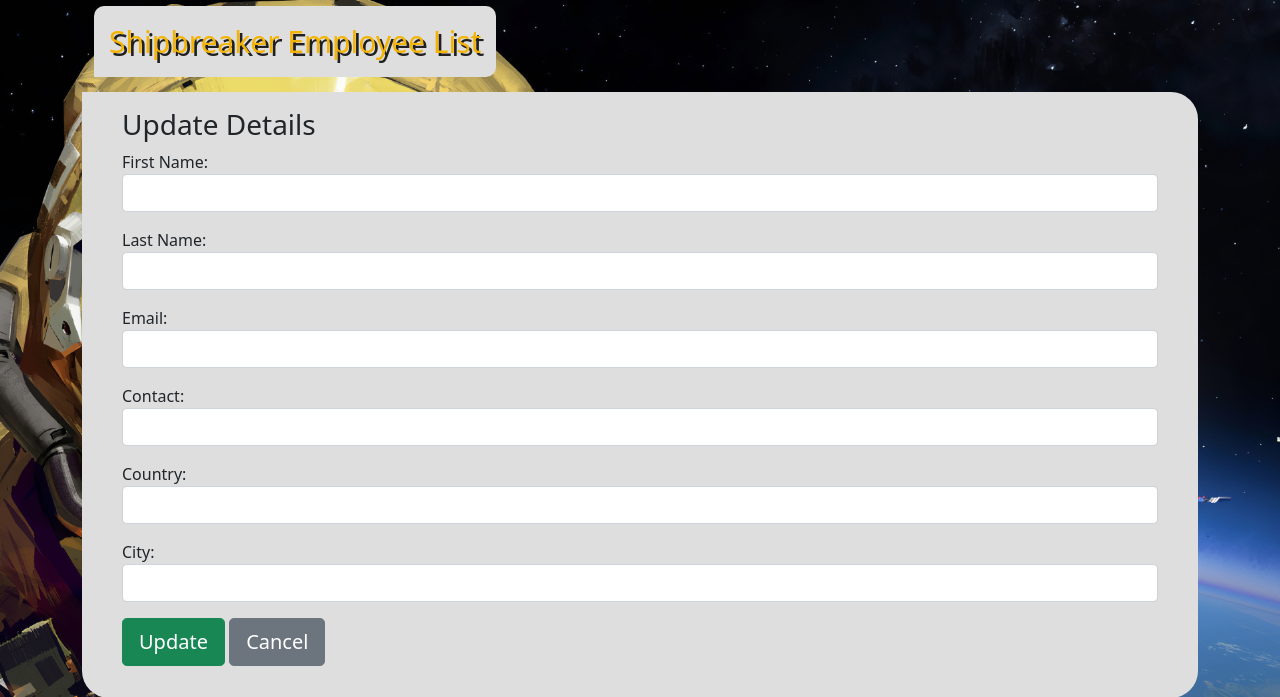
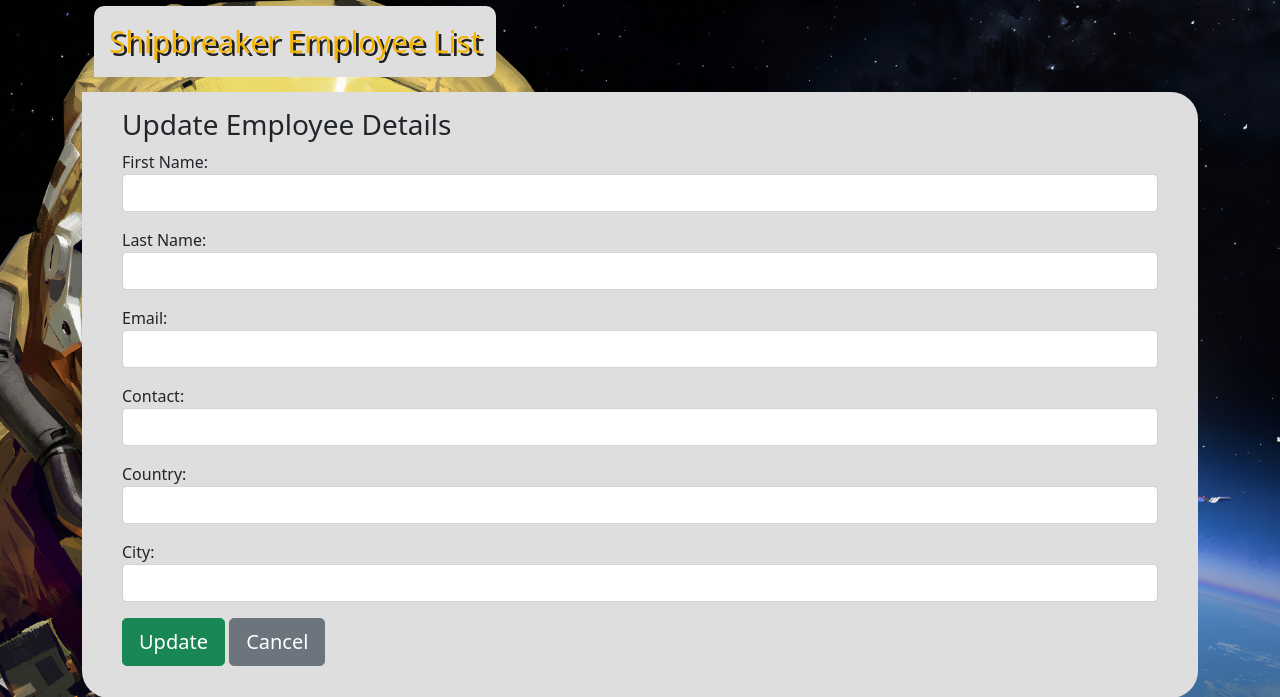
Before and after one commit to mikeshadowcoder/djangoProject, a Django app: template myapp/templates/edit.html in a window 1280 px wide. Shown: the top 697 px of the page. Run offline with Django 4.2, Linux system fonts and the light colour scheme; the template is opened without the code that fills it, so the values that code supplies are empty; some libraries are stand-ins or nearby versions.

Commit message:
Label Change

```diff
--- a/myapp/templates/edit.html
+++ b/myapp/templates/edit.html
@@ -8,7 +8,7 @@
     {% csrf_token %}
     <div class="container">
         <div class="col-12">
-            <h3>Update Details</h3>
+            <h3>Update Employee Details</h3>
         </div>
 
         <div class="mb-3">
```
